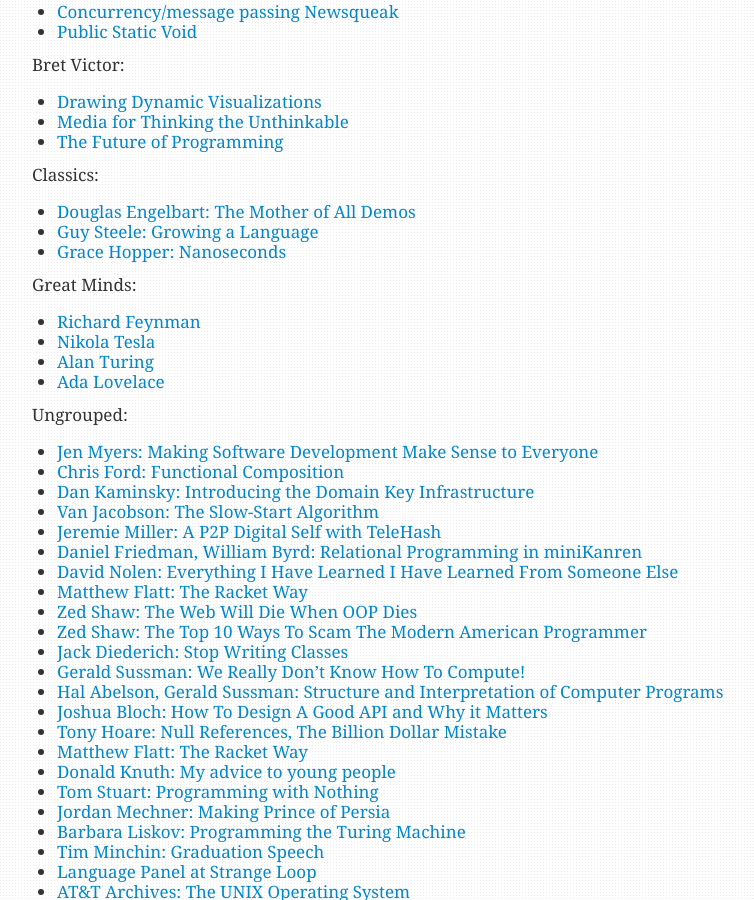
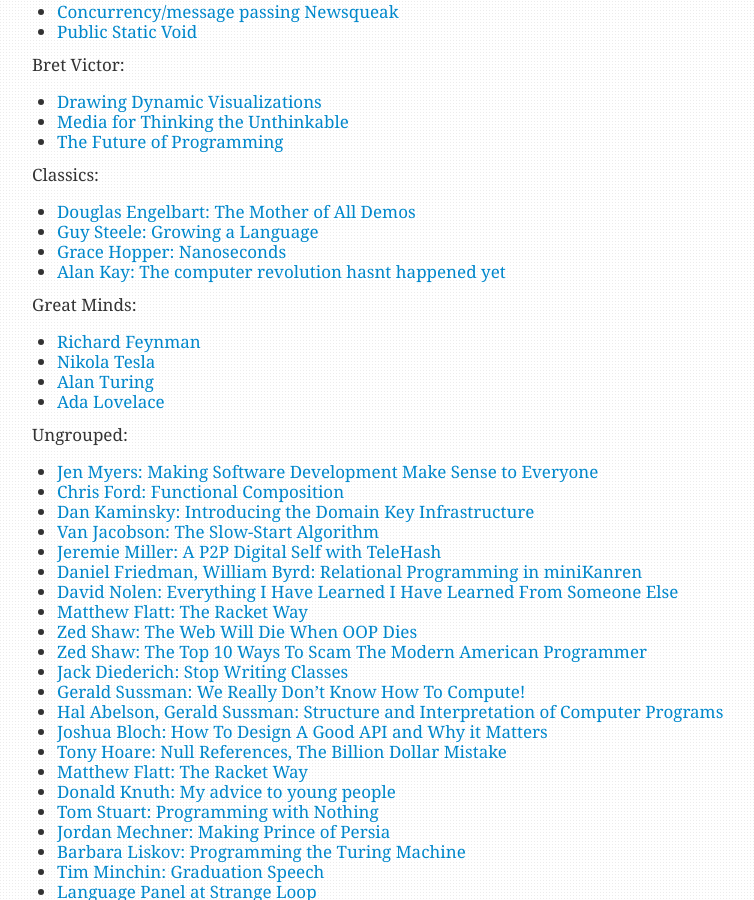
Before and after one commit to igorw/weblog, a Jekyll site: the page built from videoshelf.md, in a window 1280 px wide and 900 px high, scrolled down 503 px. Shown: the whole window, without its empty margins (228-982 px from the left). Built offline with Jekyll 4.4.1, drawn with Linux system fonts in a browser that asks for light colours; Markdown is read by kramdown in place of the engine named in the settings.

Commit message:
add alan kay to classics

```diff
--- a/videoshelf.md
+++ b/videoshelf.md
@@ -41,6 +41,7 @@
 * [Douglas Engelbart: The Mother of All Demos](https://www.youtube.com/watch?v=yJDv-zdhzMY)
 * [Guy Steele: Growing a Language](https://www.youtube.com/watch?v=_ahvzDzKdB0)
 * [Grace Hopper: Nanoseconds](https://www.youtube.com/watch?v=JEpsKnWZrJ8)
+* [Alan Kay: The computer revolution hasnt happened yet](https://www.youtube.com/watch?v=oKg1hTOQXoY)
 
 Great Minds:
 
```
